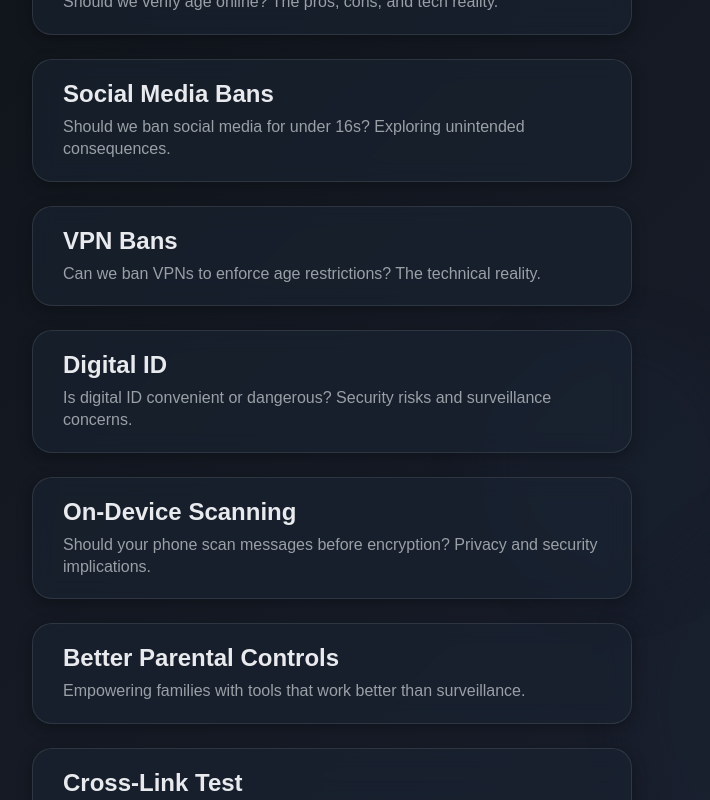
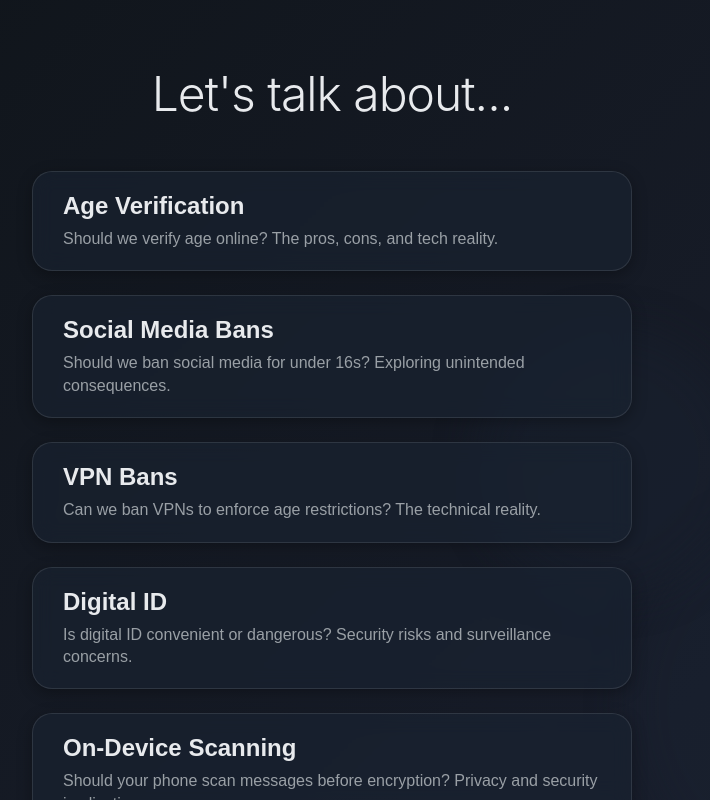
Before and after one commit to IanNorris/WhatAbout, a React (Vite) app: page / in a window 1280 px wide. Shown: the whole page, without its empty margins (308-1018 px from the left). Built offline with nearby package versions, Linux system fonts and the light colour scheme.

Commit message:
Fixed scrolling

```diff
--- a/src/components/Hub.module.css
+++ b/src/components/Hub.module.css
@@ -2,10 +2,10 @@
     display: flex;
     flex-direction: column;
     align-items: center;
-    justify-content: center;
     height: 100%;
     text-align: center;
     padding: 2rem;
+    padding-top: 4rem;
     overflow-y: auto;
 }
 
@@ -15,6 +15,7 @@
     color: var(--color-text-main);
     margin-bottom: 3rem;
     letter-spacing: -1px;
+    flex-shrink: 0;
 }
 
 .topicList {
@@ -23,6 +24,8 @@
     gap: 1.5rem;
     width: 100%;
     max-width: 600px;
+    padding-bottom: 2rem;
+    flex-shrink: 0;
 }
 
 .topicButton {
```
